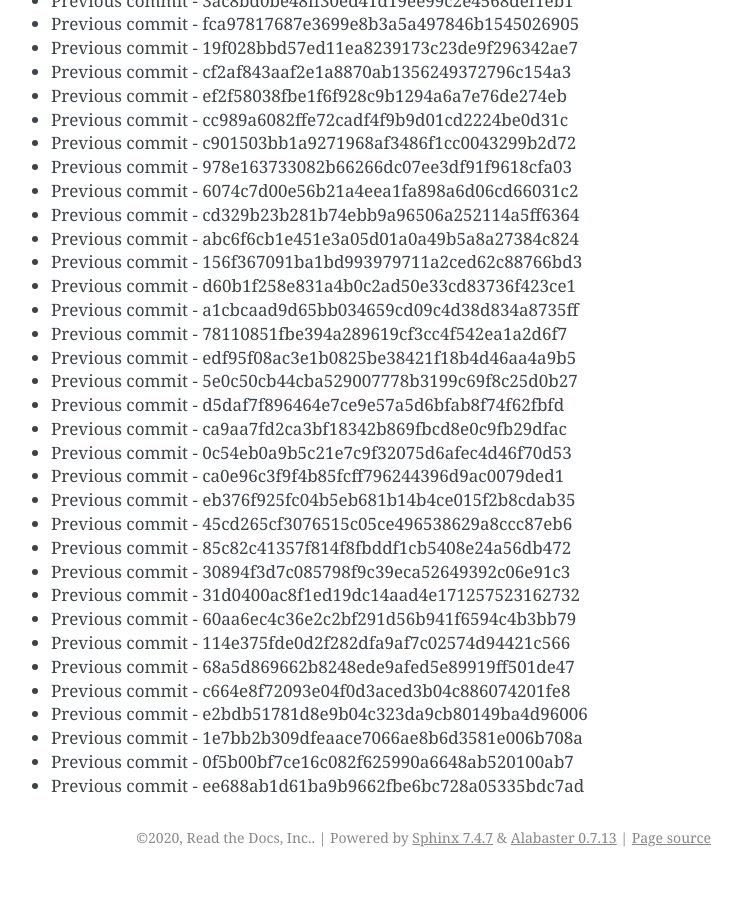
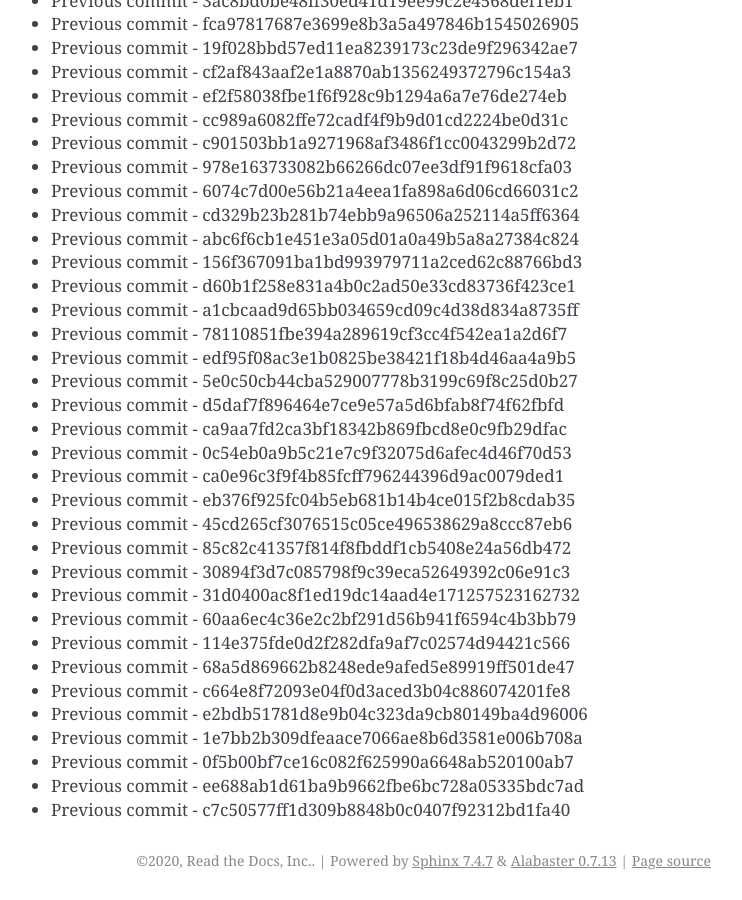
Before and after one commit to readthedocs/rtd-git-stresstest, a Sphinx documentation site: the page built from docs/updates.rst, in a window 1280 px wide and 900 px high, scrolled down 82778 px. Shown: the whole window, without its empty margins (399-1141 px from the left). Built offline with Sphinx 7.4.7, drawn with Linux system fonts in a browser that asks for light colours; before the commit the page ends 83655 px from its top, so only the background shows below that.

Commit message:
Generating commit from previous: c7c50577ff1d309b8848b0c0407f92312bd1fa40

```diff
--- a/docs/updates.rst
+++ b/docs/updates.rst
@@ -3510,3 +3510,4 @@ It can be tested for any performance characteristics.
 * Previous commit - 1e7bb2b309dfeaace7066ae8b6d3581e006b708a
 * Previous commit - 0f5b00bf7ce16c082f625990a6648ab520100ab7
 * Previous commit - ee688ab1d61ba9b9662fbe6bc728a05335bdc7ad
+* Previous commit - c7c50577ff1d309b8848b0c0407f92312bd1fa40
```
